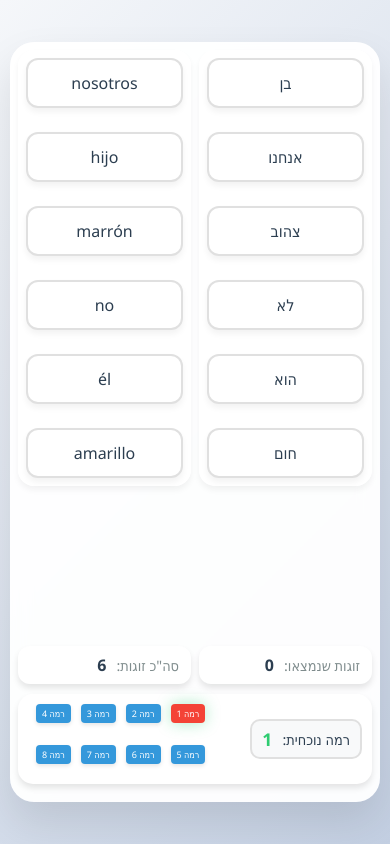
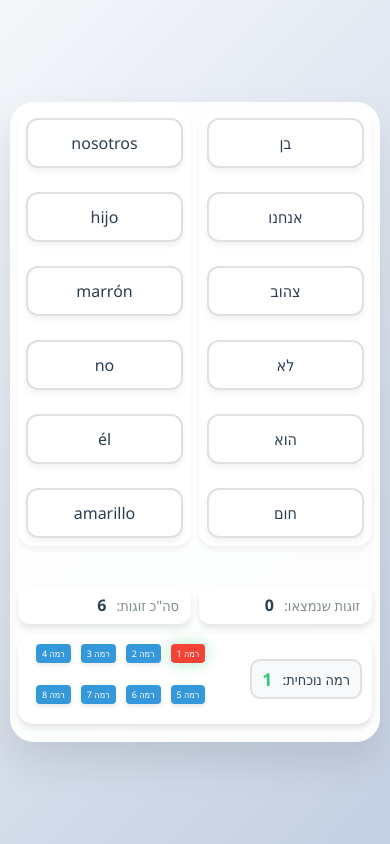
Before and after one commit to adikobi/learningSpanish, a plain HTML site: page index.html in a window 390 px wide. Drawn offline with Linux system fonts and the light colour scheme.

Commit message:
improve phone structure

```diff
--- a/styles.css
+++ b/styles.css
@@ -52,7 +52,7 @@ h1::after {
     display: flex;
     justify-content: space-between;
     gap: 40px;
-    margin-bottom: 40px;
+
 }
 
 .words-column {
@@ -377,7 +377,7 @@ h1::after {
     }
 
     .game-container {
-        padding-bottom: 120px; /* More space for level controls */
+        padding-bottom: 40px; /* More space for level controls */
     }
 }
 
```
